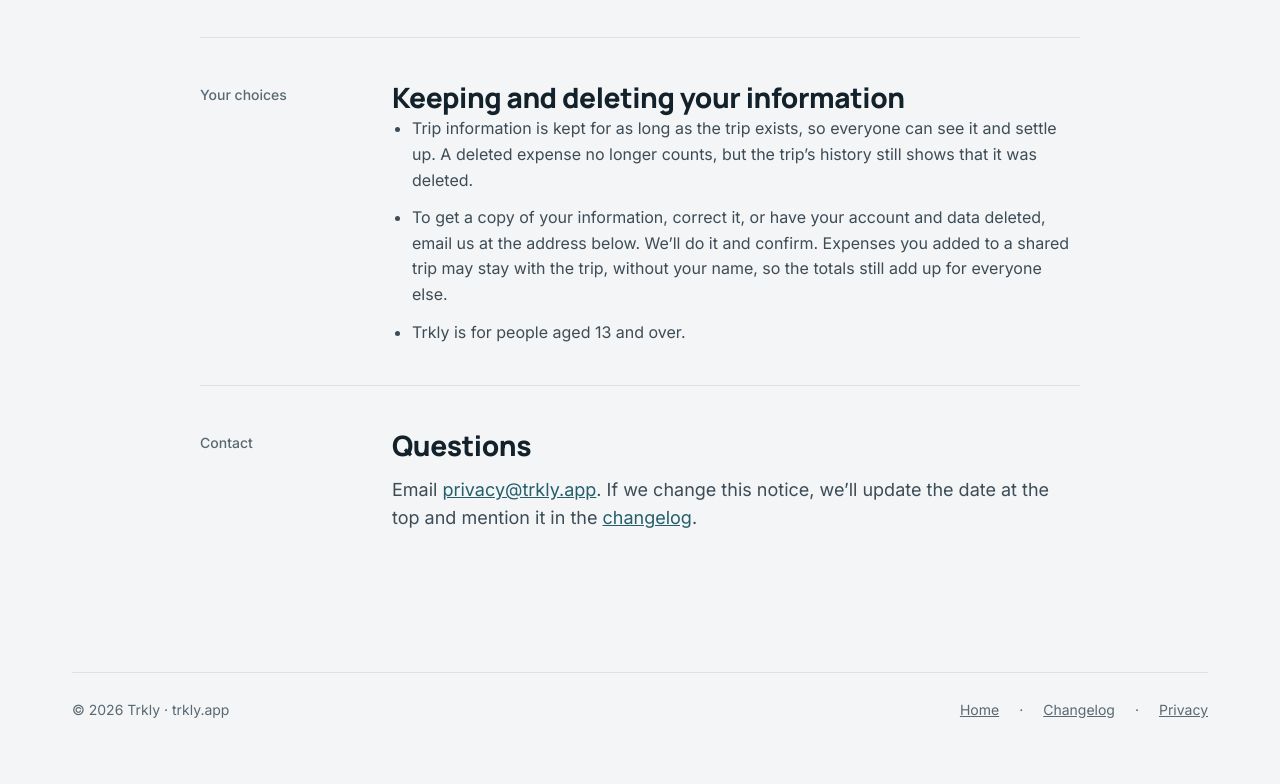
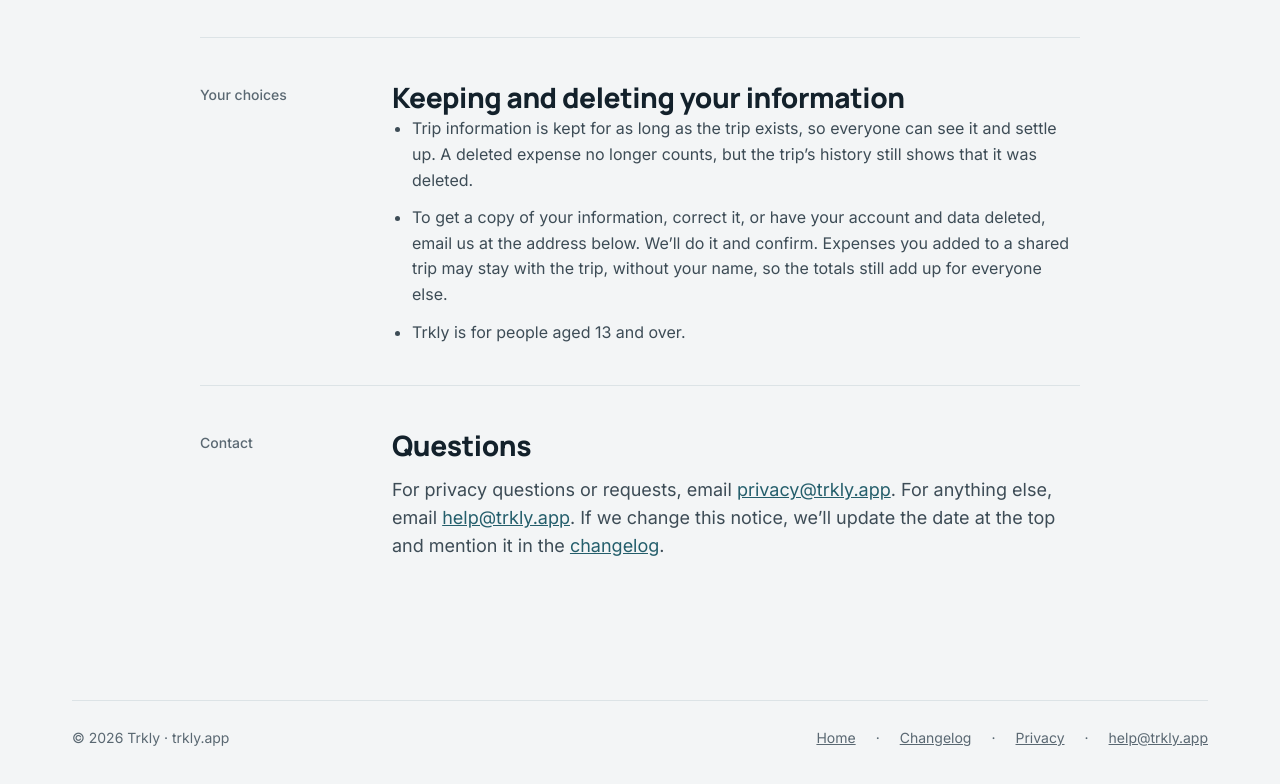
Before and after one commit to richsharples/trkly-site, a plain HTML site: page privacy/index.html in a window 1280 px wide. Shown: the part 2340-3124 px from the top of the page. Drawn offline with Linux system fonts and the light colour scheme.

Commit message:
Add help@trkly.app to footers and privacy page
Co-Authored-By: Claude Opus 5.5 <noreply@anthropic.com>
Claude-Session: https://claude.ai/code/session_011wWFBim97TfdVut4UU7Caz

```diff
--- a/privacy/index.html
+++ b/privacy/index.html
@@ -113,14 +113,14 @@
 <div class="cl-date">Contact</div>
 <div class="cl-body">
 <h2>Questions</h2>
-<p class="cl-lead">Email <a href="mailto:privacy@trkly.app">privacy@trkly.app</a>. If we change this notice, we’ll update the date at the top and mention it in the <a href="/changelog/">changelog</a>.</p>
+<p class="cl-lead">For privacy questions or requests, email <a href="mailto:privacy@trkly.app">privacy@trkly.app</a>. For anything else, email <a href="mailto:help@trkly.app">help@trkly.app</a>. If we change this notice, we’ll update the date at the top and mention it in the <a href="/changelog/">changelog</a>.</p>
 </div>
 </article>
 </main>
 
 <footer class="site-footer">
 <span>© 2026 Trkly · trkly.app</span>
-<nav aria-label="Footer"><a href="/">Home</a> · <a href="/changelog/">Changelog</a> · <a href="/privacy/" aria-current="page">Privacy</a></nav>
+<nav aria-label="Footer"><a href="/">Home</a> · <a href="/changelog/">Changelog</a> · <a href="/privacy/" aria-current="page">Privacy</a> · <a href="mailto:help@trkly.app">help@trkly.app</a></nav>
 </footer>
 </div>
 </body>
```
Also changed, not shown: changelog/index.html (+1 -1 lines), index.html (+1 -1 lines).
